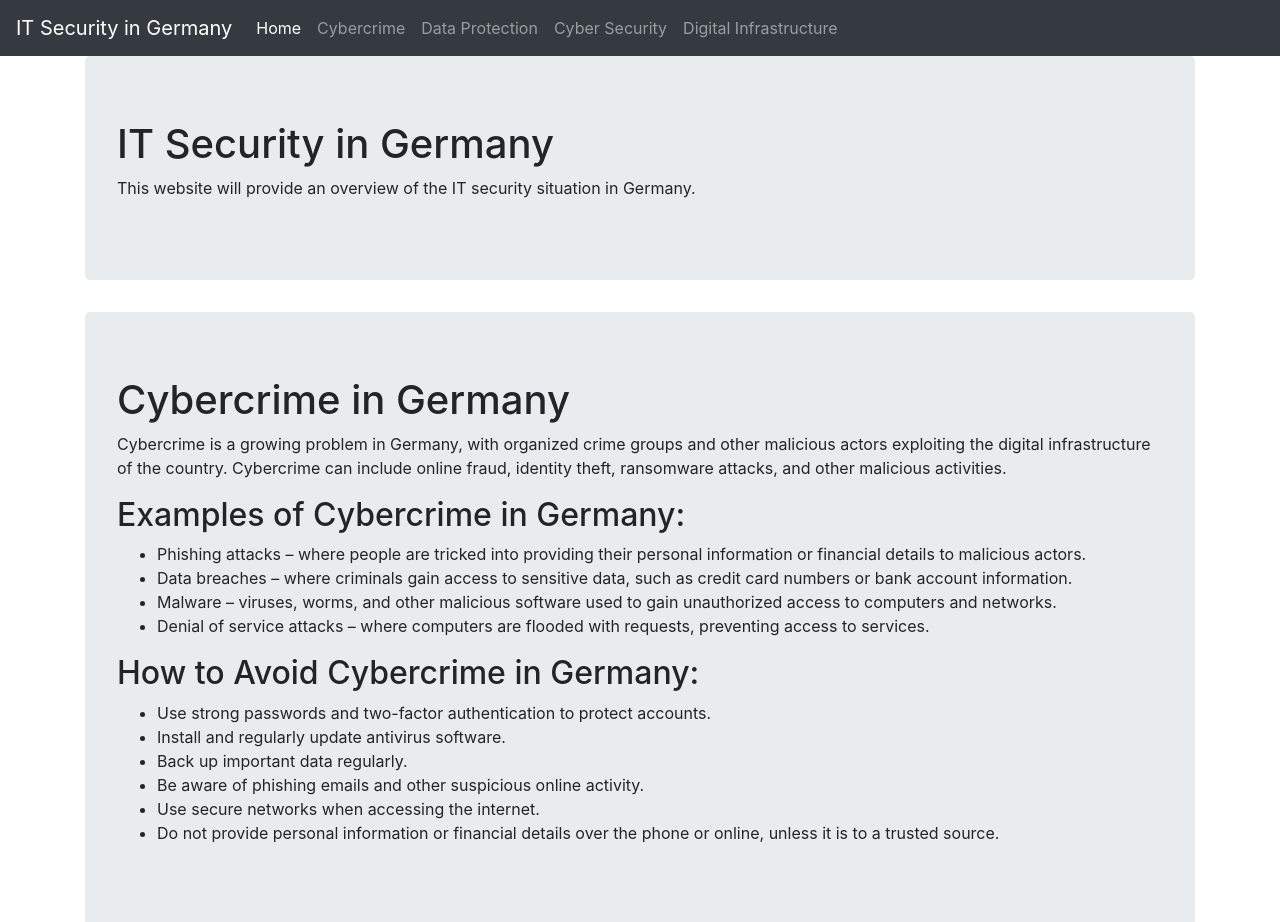
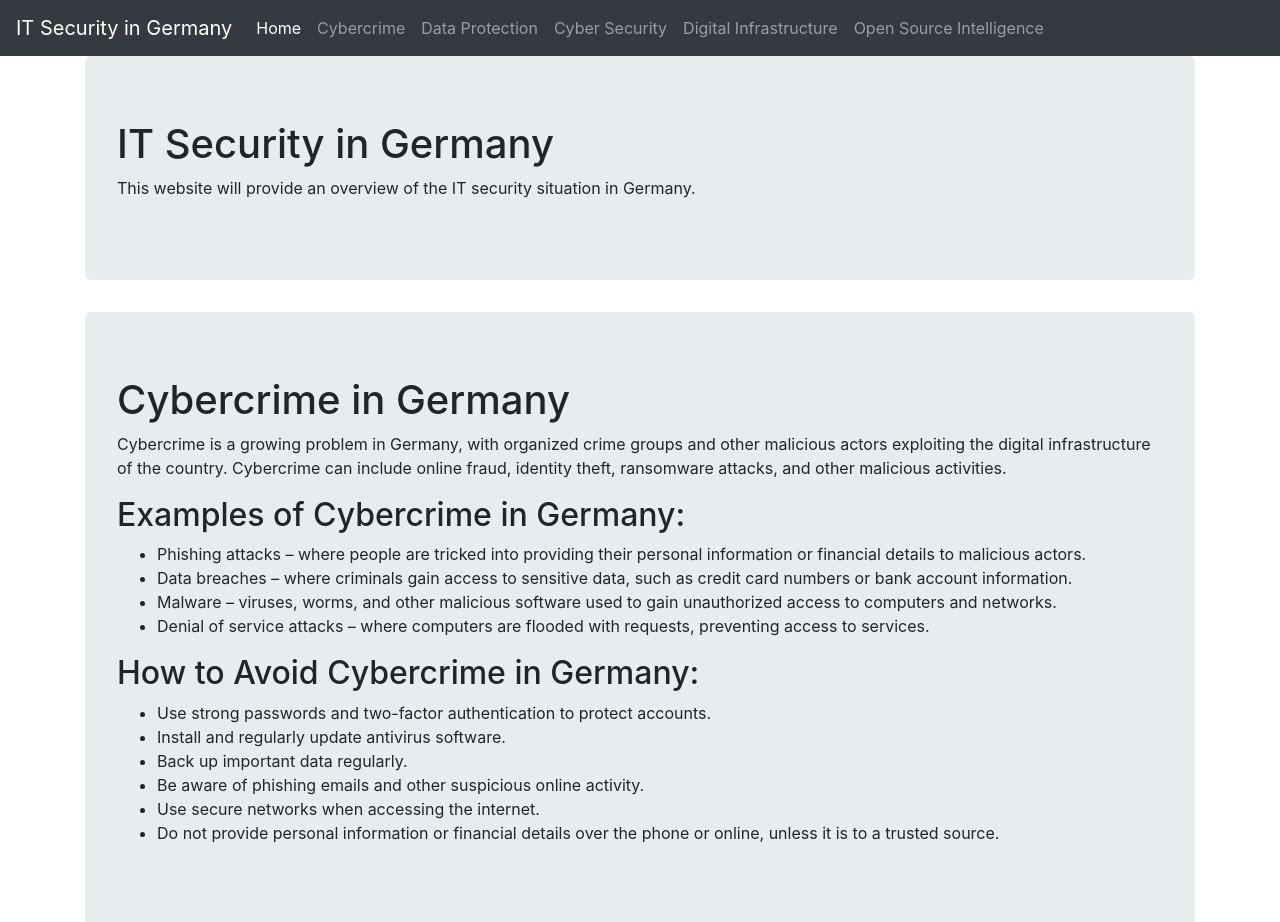
Before and after one commit to Ptronix/WhiteHat, a plain HTML site: page cyber-security.html in a window 1280 px wide. Shown: the top 922 px of the page. Drawn offline with nearby package versions, Linux system fonts and the light colour scheme.

Commit message:
Update cyber-security.html

```diff
--- a/cyber-security.html
+++ b/cyber-security.html
@@ -30,6 +30,9 @@
                 </li>
                 <li class="nav-item">
                     <a class="nav-link" href="digital-infrastructure.html">Digital Infrastructure</a>
+                </li>
+                <li class="nav-item">
+                    <a class="nav-link" href="osint-tools.html">Open Source Intelligence</a>
                 </li>
             </ul>
         </div>
```
